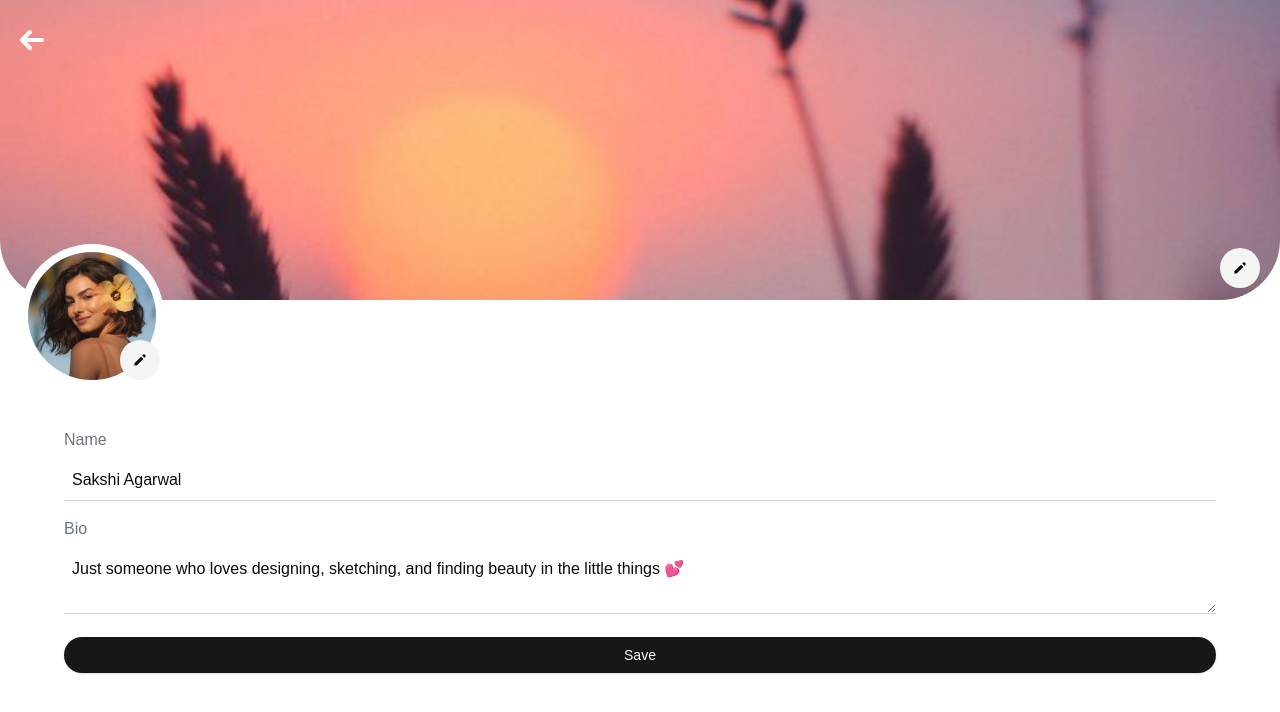
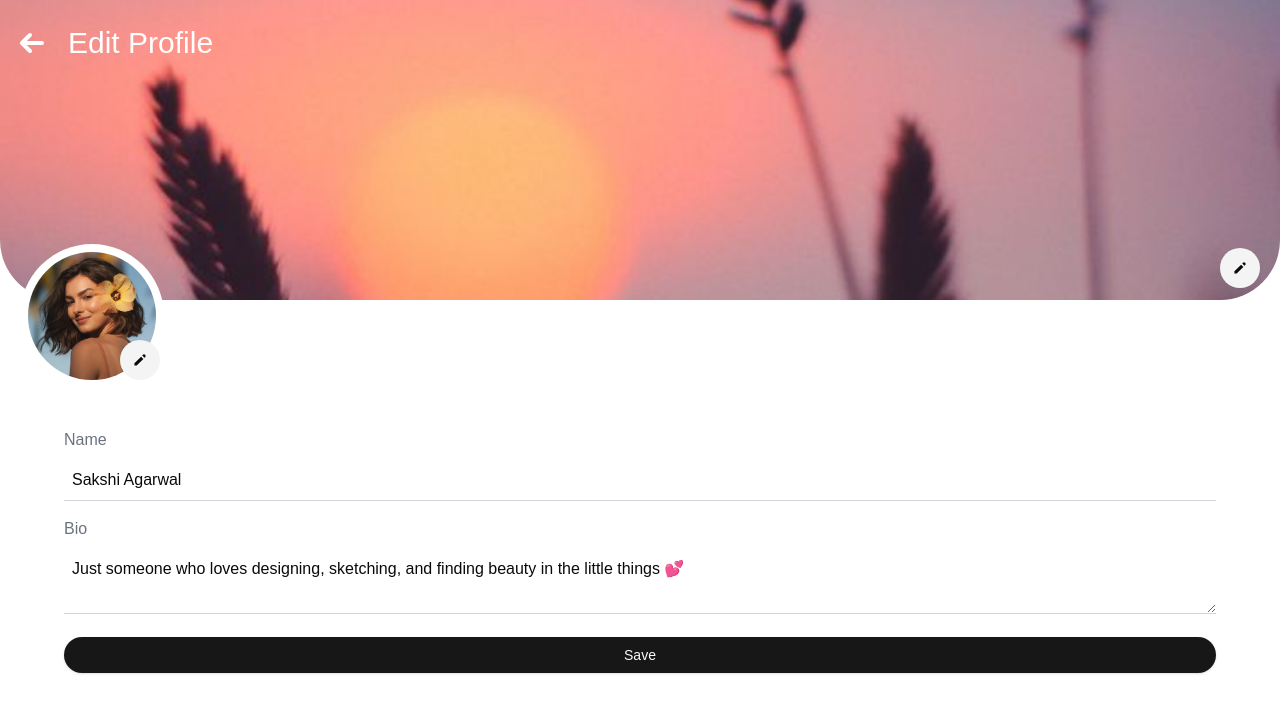
Before and after one commit to Shwetha-KP/Social-Media, a Next.js app: page /userProfile in a window 1280 px wide. Both pictures are taken after a click on the button "Edit Profile". Shown: the top 712 px of the page. Built offline with nearby package versions, Linux system fonts and the light colour scheme.

Commit message:
chore: modify text sizes on userProfile page

```diff
--- a/src/app/userProfile/page.tsx
+++ b/src/app/userProfile/page.tsx
@@ -268,10 +268,13 @@ const UserProfile = () => {
             width={50}
             height={50}
           />
+          <div className="absolute top-5 left-3 flex justify-center items-center">
           <HiArrowSmLeft
             onClick={handleGoBack}
-            className="absolute top-5 left-3 text-white text-[40px] cursor-pointer"
+            className=" text-white text-[40px] cursor-pointer"
           />
+          <p className="ml-4 text-[30px] text-white xs:text-[22px]">Edit Profile</p>
+          </div>
           <div className="flex flex-col justify-center items-center w-[40px] h-[40px] rounded-full bg-[#F4F4F4] absolute bottom-[100px] right-5 cursor-pointer" onClick={openEditModal}>
             <HiPencil className="cursor-pointer"/>
           </div>
@@ -292,7 +295,7 @@ const UserProfile = () => {
         </div>
       </div>
 
-          <form onSubmit={handleSaveChanges} className="w-[90%] mt-10">
+          <form onSubmit={handleSaveChanges} className="w-[90%] mt-10 ">
               <div className="mb-4">
                 <label className="block text-base font-medium text-gray-500 mb-2 ">Name</label>
                 <input
```
